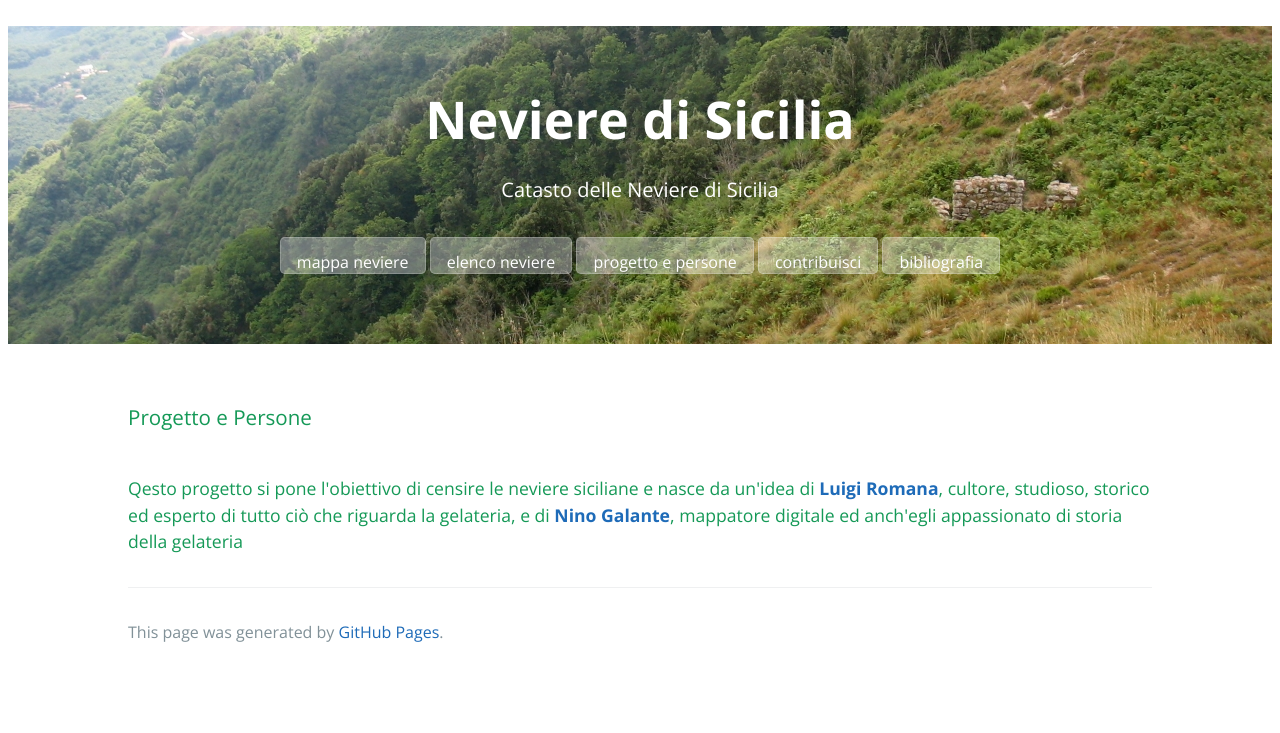
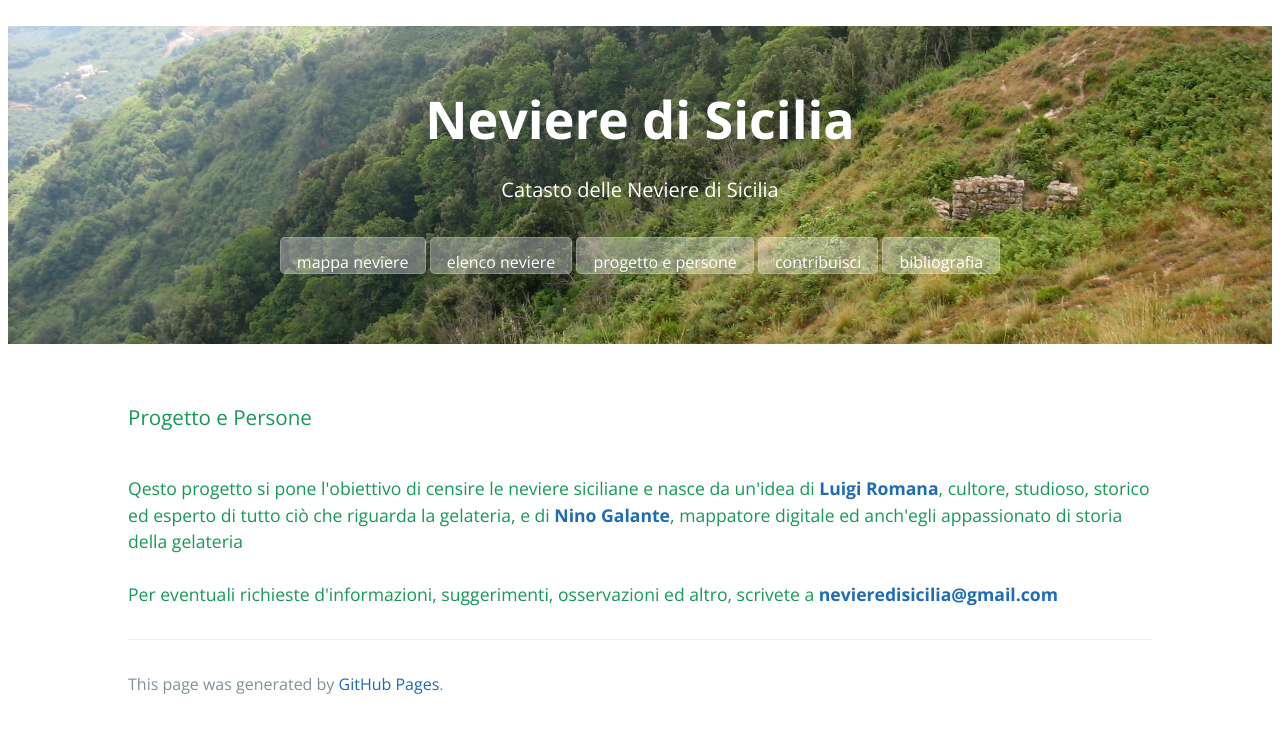
Before and after one commit to NeviereDiSicilia/nevieredisicilia.github.io, a Jekyll site: the page built from progetto.html, in a window 1280 px wide. Shown: the top 733 px of the page. Built offline with Jekyll 4.4.1, drawn with Linux system fonts in a browser that asks for light colours.

Commit message:
Update progetto.html

```diff
--- a/progetto.html
+++ b/progetto.html
@@ -5,4 +5,5 @@
 ---
 <h3>Progetto e Persone</h3><br/>
 
-Qesto progetto si pone l'obiettivo di censire le neviere siciliane e nasce da un'idea di <a href="https://www.facebook.com/luigi.romana" target="_blank"><b>Luigi Romana</b></a>, cultore, studioso, storico ed esperto di tutto ciò che riguarda la gelateria, e di <a href="https://twitter.com/picomiles" target="_blank"><b>Nino Galante</b></a>, mappatore digitale ed anch'egli appassionato di storia della gelateria
+Qesto progetto si pone l'obiettivo di censire le neviere siciliane e nasce da un'idea di <a href="https://www.facebook.com/luigi.romana" target="_blank"><b>Luigi Romana</b></a>, cultore, studioso, storico ed esperto di tutto ciò che riguarda la gelateria, e di <a href="https://twitter.com/picomiles" target="_blank"><b>Nino Galante</b></a>, mappatore digitale ed anch'egli appassionato di storia della gelateria<br/><br/>
+Per eventuali richieste d'informazioni, suggerimenti, osservazioni ed altro, scrivete a <a href="mailto:nevieredisicilia@gmail.com" target="_blank"><b>nevieredisicilia@gmail.com</b></a>
```
